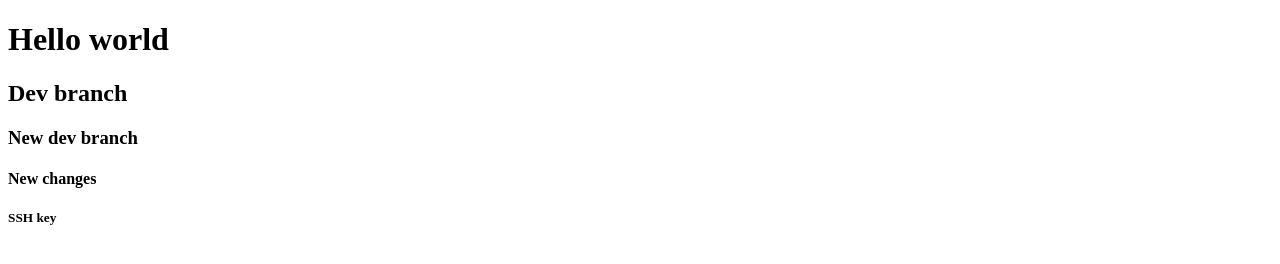
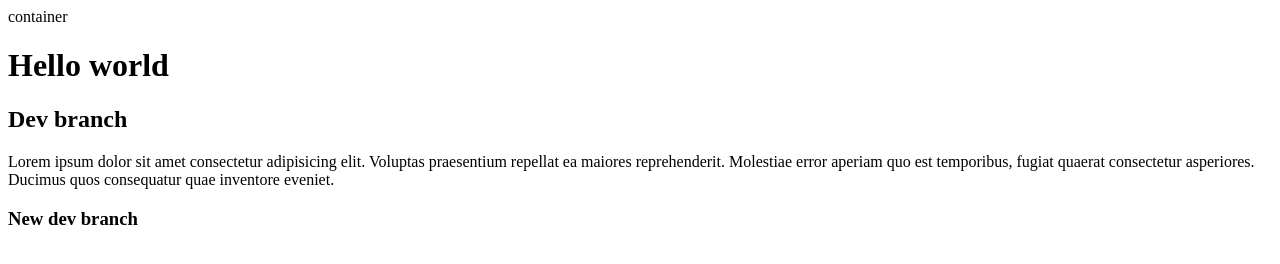
Before and after one commit to EastWest2000/demogit, a plain HTML site: page index.html in a window 1280 px wide. Drawn offline with Linux system fonts and the light colour scheme.

Commit message:
update index

```diff
--- a/index.html
+++ b/index.html
@@ -6,10 +6,10 @@
   <title>Document</title>
 </head>
 <body>
+  <div>container</div>
   <h1>Hello world</h1>
   <h2>Dev branch</h2>
+  <p>Lorem ipsum dolor sit amet consectetur adipisicing elit. Voluptas praesentium repellat ea maiores reprehenderit. Molestiae error aperiam quo est temporibus, fugiat quaerat consectetur asperiores. Ducimus quos consequatur quae inventore eveniet.</p>
   <h3>New dev branch</h3>
-  <h4>New changes</h4>
-  <h5>SSH key</h5>
 </body>
 </html>
```
